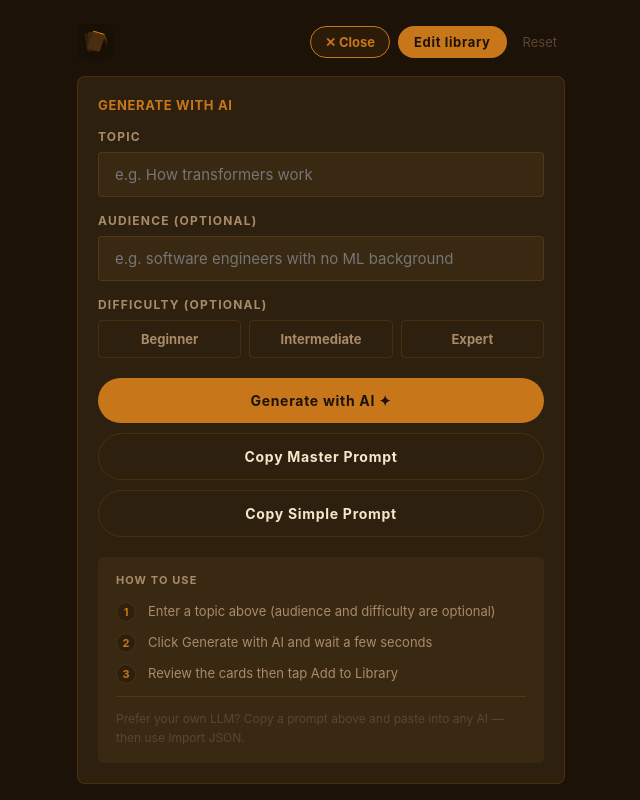
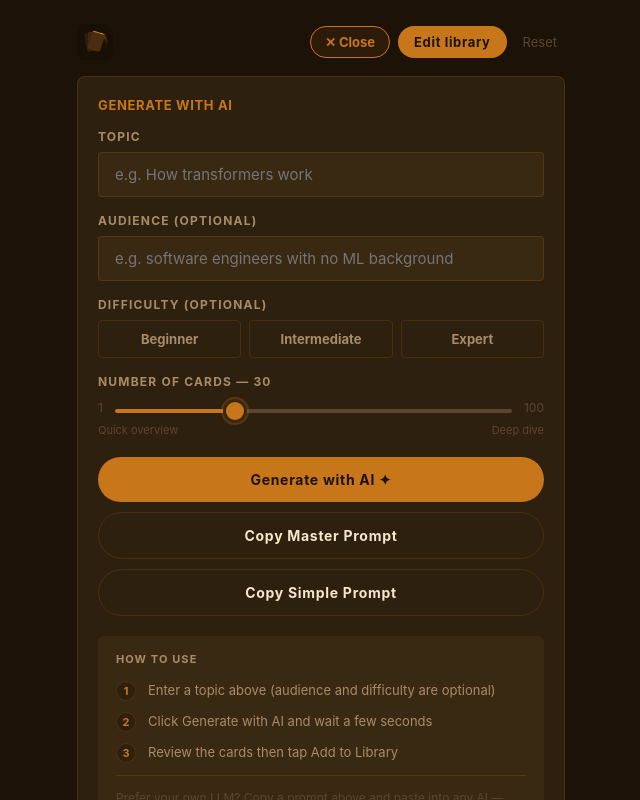
Before and after one commit to i-am-mushfiq/Deckwise, a React (Vite) app: page / in a window 1280 px wide. Both pictures are taken after a click on the button "AI Prompt". Shown: the top 800 px of the page, without its empty margins (319-959 px from the left). Built offline with nearby package versions, Linux system fonts and the light colour scheme.

Commit message:
add card count slider (1-100, default 30) to prompt generator

```diff
--- a/src/App.jsx
+++ b/src/App.jsx
@@ -202,6 +202,7 @@ function PromptContent({inline=false,onImport}){
   const[topic,setTopic]=useState("");
   const[audience,setAudience]=useState("");
   const[difficulty,setDifficulty]=useState(null);
+  const[cardCount,setCardCount]=useState(30);
   const[copied,setCopied]=useState(null);
   const[generating,setGenerating]=useState(false);
   const[genResult,setGenResult]=useState(null);
@@ -231,6 +232,7 @@ function PromptContent({inline=false,onImport}){
     return `You are an expert curriculum designer creating content for a sequential card-based learning app.
 
 TOPIC: ${t}${a}${d}
+CARD COUNT: Generate exactly ${cardCount} cards.
 
 Design a carefully sequenced set of learning cards. The order IS the curriculum — later cards assume the user understood earlier ones.
 
@@ -267,7 +269,7 @@ OUTPUT: Raw JSON only. No markdown, no code fences, no explanation before or aft
     const t=topic.trim()||"[YOUR TOPIC]";
     const a=audience.trim()?` for ${audience.trim()}`:"";
     const d=difficulty?` Difficulty focus: ${difficulty}.`:"";
-    return `You are a curriculum designer. Break "${t}"${a} into a sequential card set.${d}
+    return `You are a curriculum designer. Break "${t}"${a} into a sequential card set of exactly ${cardCount} cards.${d}
 Output ONLY valid JSON: { "id": "topic-abc", "title": "${t}", "type": "topic", "path": [], "cards": [{ "id": "card-1", "order": 1, "title": "...", "body": "2–4 sentences, one idea only.", "context": "deeper why/how", "tags": ["foundational"], "difficulty": 1 }] }
 Rules: one idea per card, each card builds on the last, difficulty 1=Intro 2=Core 3=Advanced. No markdown. Raw JSON only.`;
   };
@@ -299,6 +301,29 @@ Rules: one idea per card, each card builds on the last, difficulty 1=Intro 2=Cor
               {label}
             </button>
           ))}
+        </div>
+      </Field>
+
+      <Field label={`Number of cards — ${cardCount}`}>
+        <div style={{display:"flex",alignItems:"center",gap:12}}>
+          <span style={{fontSize:12,color:S.faint,fontFamily:F,flexShrink:0}}>1</span>
+          <div style={{flex:1,position:"relative"}}>
+            <style>{`
+              .sl-slider{-webkit-appearance:none;appearance:none;width:100%;height:4px;border-radius:2px;background:linear-gradient(to right,${S.green} ${cardCount}%,${S.faint} ${cardCount}%);outline:none;cursor:pointer;}
+              .sl-slider::-webkit-slider-thumb{-webkit-appearance:none;appearance:none;width:18px;height:18px;border-radius:50%;background:${S.green};cursor:pointer;box-shadow:0 0 0 3px ${S.card},0 0 0 5px ${S.green}44;}
+              .sl-slider::-moz-range-thumb{width:18px;height:18px;border-radius:50%;background:${S.green};cursor:pointer;border:none;box-shadow:0 0 0 3px ${S.card},0 0 0 5px ${S.green}44;}
+            `}</style>
+            <input
+              type="range" min={1} max={100} value={cardCount}
+              onChange={e=>setCardCount(Number(e.target.value))}
+              className="sl-slider"
+            />
+          </div>
+          <span style={{fontSize:12,color:S.faint,fontFamily:F,flexShrink:0}}>100</span>
+        </div>
+        <div style={{display:"flex",justifyContent:"space-between",marginTop:6,fontSize:11,color:S.faint,fontFamily:F}}>
+          <span>Quick overview</span>
+          <span>Deep dive</span>
         </div>
       </Field>
 
```
